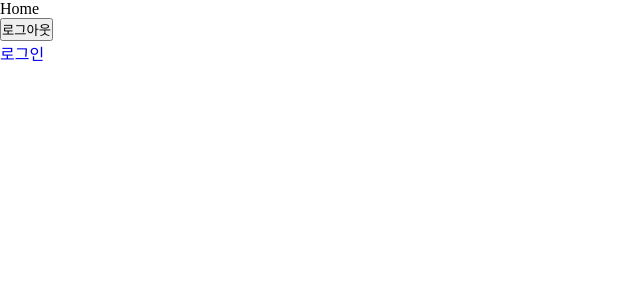
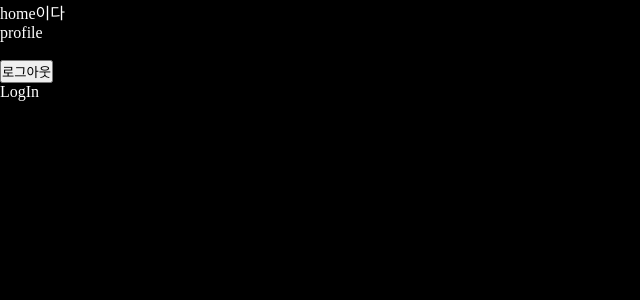
Before and after one commit to Kdddru/Dwitter, a React (Create React App) app: page / in a window 1280 px wide. Shown: the top 300 px of the page, without its empty margins (0-640 px from the left). Built offline with nearby package versions, Linux system fonts and the light colour scheme; no server answers; sample sign-in values are in the browser's storage.

Commit message:
0116 protectRoute

```diff
--- a/src/App.js
+++ b/src/App.js
@@ -7,6 +7,7 @@ import Login from './components/Login';
 import { useEffect, useState } from 'react';
 import CreateAccount from './components/CreateAccount';
 import { auth } from './server/server';
+import ProtectRoute from './Layout/ProtectRoute';
 
 
 function Loading(){
@@ -27,8 +28,14 @@ function Routers(){
       <Routes>
         <Route path='' element={<Layout/>}>
           <Route path='/' element={<Home/>}/>
-          <Route path='/profile' element={<Profile/>}/>
+
+          {/** 로그인이 필요한 라우트 */}
+          <Route element={<ProtectRoute/>}>
+            <Route path='/profile' element={<Profile/>}/>
+          </Route>
         </Route>
+
+        {/** 로그인 관련 라우트 */}
         <Route path='/login' element={<Login/>}/>
         <Route path='/create-account' element={<CreateAccount/>}/>
       </Routes>
--- a/src/Layout/Layout.jsx
+++ b/src/Layout/Layout.jsx
@@ -1,9 +1,12 @@
 import React from 'react'
 import { Outlet } from 'react-router-dom'
+import Navbar from './Navbar'
+
 
 export default function Layout() {
   return (
     <div>
+      <Navbar/>
       <Outlet/>
     </div>
   )
--- /dev/null
+++ b/src/Layout/Navbar.jsx
@@ -0,0 +1,19 @@
+import React from 'react'
+import style from './navbar.module.scss'
+import { Link, useLocation } from 'react-router-dom'
+
+export default function Navbar() {
+
+  const {pathname} = useLocation();
+
+  console.log(pathname)
+
+
+
+  return (
+    <ul className={style.navbar}>
+      <li><Link to={'/'}>{pathname === '/' ? 'home이다' : 'home'}</Link></li>
+      <li><Link to={'/profile'}>{pathname === '/profile' ? 'profile이다' : 'profile'}</Link></li>
+    </ul>
+  )
+}
--- /dev/null
+++ b/src/Layout/ProtectRoute.jsx
@@ -0,0 +1,21 @@
+import { onAuthStateChanged } from 'firebase/auth'
+import React from 'react'
+import { auth } from '../server/server'
+import { useNavigate } from 'react-router-dom'
+
+
+export default function ProtectRoute({children}) {
+  const navi = useNavigate();
+
+  onAuthStateChanged(auth,(user)=>{
+    if(!user){
+      navi('/login');
+    }
+  })
+
+  return (
+    <div>
+      {children}
+    </div>
+  )
+}
--- /dev/null
+++ b/src/Layout/navbar.module.scss
@@ -0,0 +1,3 @@
+.navbar{
+  color: white;
+}
--- a/src/components/Home.jsx
+++ b/src/components/Home.jsx
@@ -14,17 +14,13 @@ export default function Home() {
     if(user){
       setIsLogin(true);
     }
-    else{
-      setIsLogin(false);
-    }
   })
-
-  console.log(isLogin);
 
   async function onClick(){
     await signOut(auth)
     .then(()=>{
       sessionStorage.removeItem(`firebase:authUser:${apiKey}:[DEFAULT]`);
+      setIsLogin(false)
     })
     .catch(()=>{
       alert('오류가 발생했습니다 다시 시도해주세요!')
@@ -36,7 +32,7 @@ export default function Home() {
       <p>Home</p>
       {isLogin && <input type='button' value='로그아웃' onClick={onClick}/>}
       <br/>
-      <Link to={'/login'}>로그인</Link>
+      <Link to={'/login'}>LogIn</Link>
     </div>
   )
 }
--- a/src/components/Login.jsx
+++ b/src/components/Login.jsx
@@ -49,7 +49,7 @@ export default function Login() {
       <form onSubmit={onSubmit}>
         <input type='email'onChange={onChange} value={email} name='email' placeholder='이메일' required/>
         <input type='password'onChange={onChange} value={password} name='password'  placeholder='비밀번호' required/>
-        <input type='submit' value='로그인'/>
+        <input type='submit' value='Log In'/>
       </form>
       <p className={style.error}>{error && error}</p>
 
--- a/src/components/Profile.jsx
+++ b/src/components/Profile.jsx
@@ -2,6 +2,6 @@ import React from 'react'
 
 export default function Profile() {
   return (
-    <div>Profile</div>
+    <div style={{color:'white'}}>Profile</div>
   )
 }
--- a/src/components/style.module.scss
+++ b/src/components/style.module.scss
@@ -1,9 +1,7 @@
 
 //login, join
 .login,.join{
-  background-color: black;
   text-align: center;
-  height: 100vh;
 
   h2{
     padding: 30px;
--- a/src/index.css
+++ b/src/index.css
@@ -14,4 +14,9 @@ li{
 
 a{
   text-decoration: none;
+  color: white;
 }
+
+body{
+  background-color: black;
+}
```
